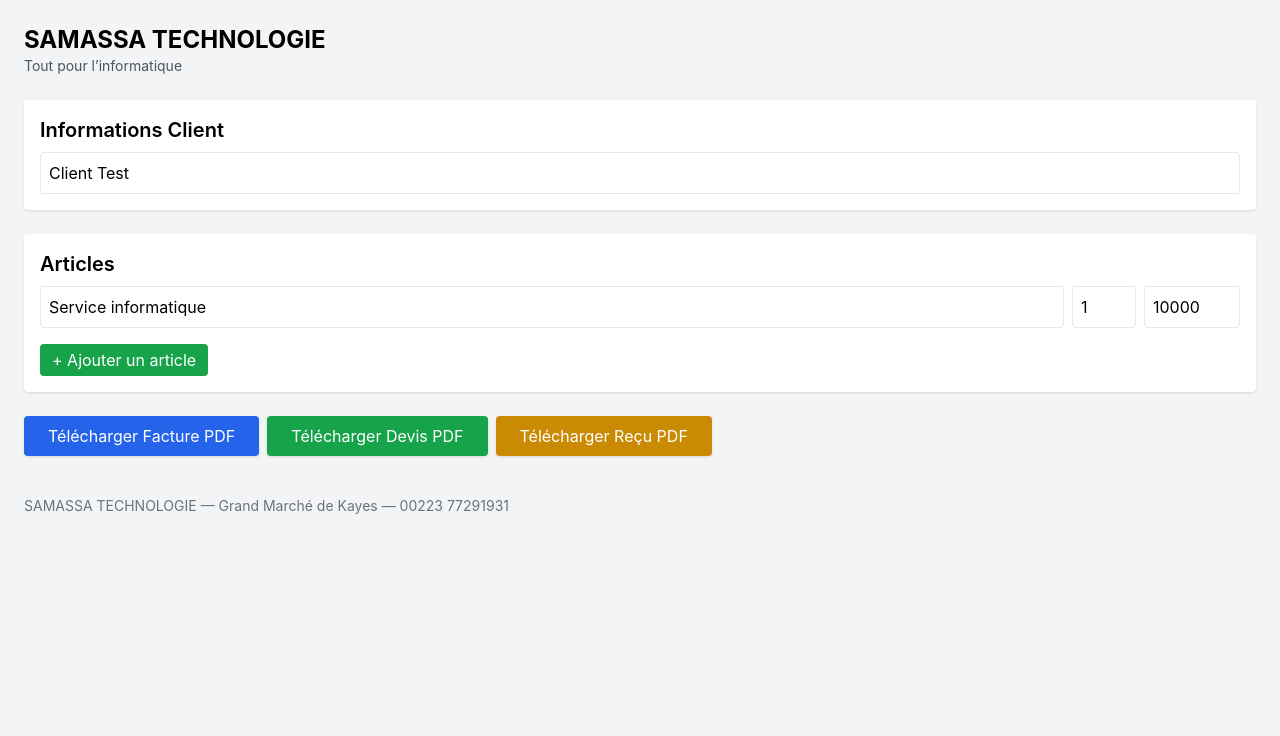
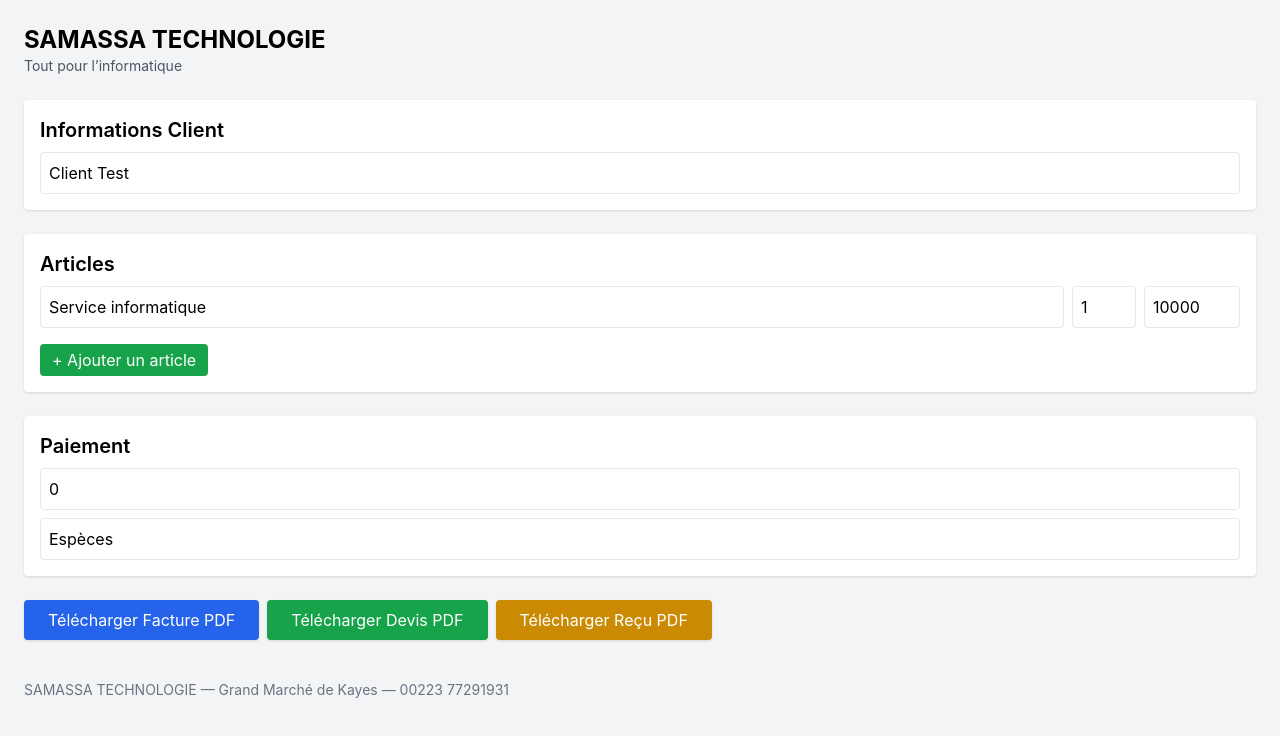
Before and after one commit to SamassaTechnologie/samassa-frontend, a React (Create React App) app: page / in a window 1280 px wide. Shown: the top 736 px of the page. Built offline with nearby package versions, Linux system fonts and the light colour scheme; no server answers.

Commit message:
Update App.js

```diff
--- a/src/App.js
+++ b/src/App.js
@@ -1,4 +1,3 @@
-
 import React, { useState } from 'react';
 import axios from 'axios';
 
@@ -9,6 +8,8 @@ function App() {
   const [items, setItems] = useState([
     { description: "Service informatique", qty: 1, price: 10000 }
   ]);
+  const [amount, setAmount] = useState(0);
+  const [paymentMethod, setPaymentMethod] = useState("Espèces");
 
   const handleItemChange = (index, field, value) => {
     const newItems = [...items];
@@ -20,6 +21,7 @@ function App() {
     setItems([...items, { description: "", qty: 1, price: 0 }]);
   };
 
+  // ------- FACTURE -------
   const downloadInvoice = async () => {
     const payload = {
       invoice_number: "SAM-001",
@@ -41,6 +43,7 @@ function App() {
     }
   };
 
+  // ------- DEVIS -------
   const downloadDevis = async () => {
     const payload = {
       devis_number: "DEV-001",
@@ -61,12 +64,14 @@ function App() {
       alert("Erreur lors de la génération du devis.");
     }
   };
+
+  // ------- REÇU -------
   const downloadRecu = async () => {
     const payload = {
       recu_number: "REC-001",
       client_name: clientName,
-    amount: 15000,  // tu peux mettre dynamique plus tard
-    payment_method: "Espèces"
+      amount,
+      payment_method: paymentMethod
     };
     try {
       const res = await axios.post(`${API_URL}/api/generate_recu`, payload, { responseType: 'blob' });
@@ -90,6 +95,7 @@ const downloadRecu = async () => {
         <p className="text-sm text-gray-600">Tout pour l’informatique</p>
       </header>
 
+      {/* Infos client */}
       <section className="mb-6 bg-white shadow p-4 rounded">
         <h2 className="text-xl font-semibold mb-2">Informations Client</h2>
         <input
@@ -101,6 +107,7 @@ const downloadRecu = async () => {
         />
       </section>
 
+      {/* Articles */}
       <section className="mb-6 bg-white shadow p-4 rounded">
         <h2 className="text-xl font-semibold mb-2">Articles</h2>
         {items.map((item, idx) => (
@@ -133,6 +140,26 @@ const downloadRecu = async () => {
         </button>
       </section>
 
+      {/* Paiement */}
+      <section className="mb-6 bg-white shadow p-4 rounded">
+        <h2 className="text-xl font-semibold mb-2">Paiement</h2>
+        <input
+          type="number"
+          placeholder="Montant payé"
+          value={amount}
+          onChange={e => setAmount(e.target.value)}
+          className="border p-2 w-full rounded mb-2"
+        />
+        <input
+          type="text"
+          placeholder="Moyen de paiement (Espèces, Mobile Money, Carte...)"
+          value={paymentMethod}
+          onChange={e => setPaymentMethod(e.target.value)}
+          className="border p-2 w-full rounded"
+        />
+      </section>
+
+      {/* Boutons */}
       <section>
         <button
           onClick={downloadInvoice}
```
Lines whose indentation alone changed are shown as unchanged.
